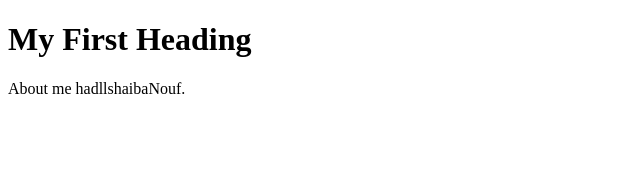
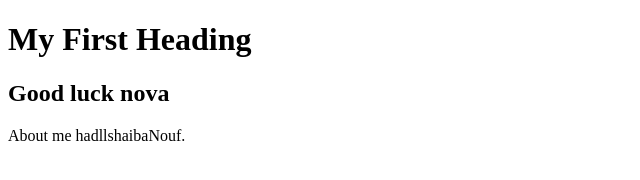
Before and after one commit to iNoufMh/techcampus.one, a plain HTML site: page index.html in a window 1280 px wide. Shown: the whole page, without its empty margins (0-640 px from the left). Drawn offline with Linux system fonts and the light colour scheme.

```diff
--- a/index.html
+++ b/index.html
@@ -3,6 +3,7 @@
 <body>
 
 <h1>My First Heading</h1>
+<h2>Good luck nova</h2>
 
 
 <tittle>About me hadllshaibaNouf.</tittle>
```
